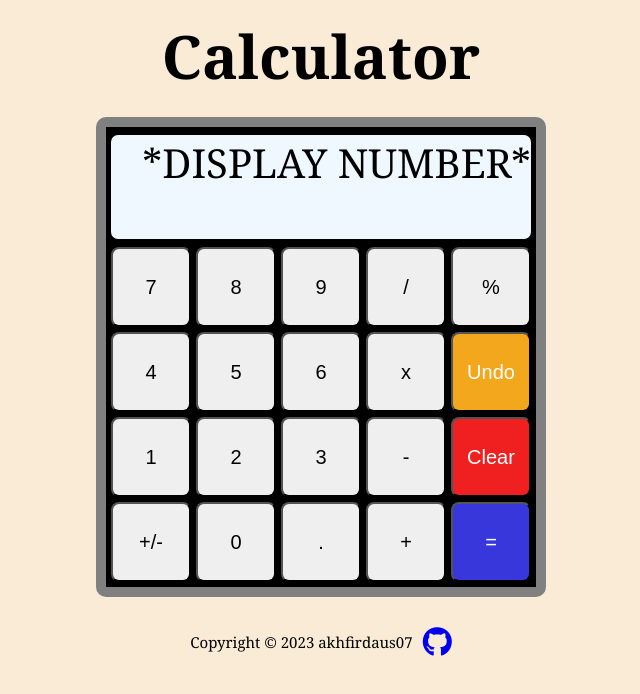
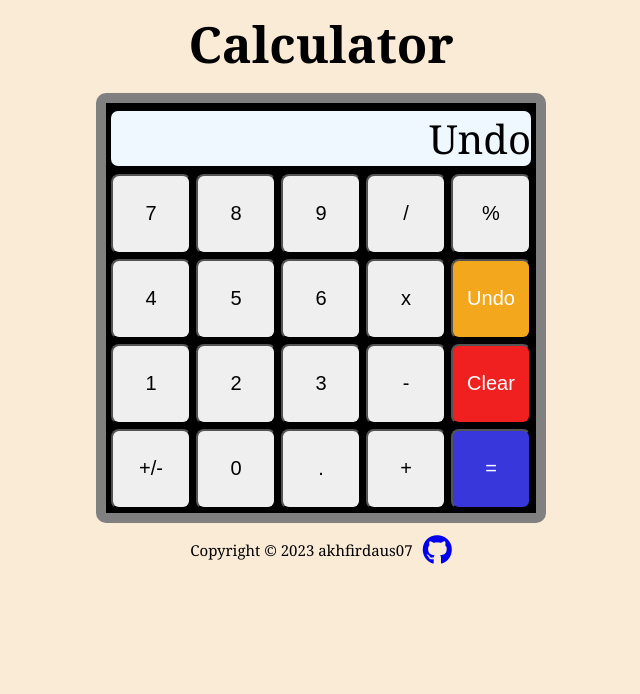
Before and after one commit to akhfirdaus07/calculator, a plain HTML site: page index.html in a window 1280 px wide. Both pictures are taken after a click on the button "Undo". Shown: the whole page, without its empty margins (319-959 px from the left). Drawn offline with Linux system fonts and the light colour scheme.

Commit message:
Add button clicked to display function

```diff
--- a/index.html
+++ b/index.html
@@ -13,7 +13,7 @@
     <h1>Calculator</h1>
     <div class="card">
         <div class="container">
-            <div class="display">*DISPLAY NUMBER*</div>
+            <div class="display"></div>
             <div class="buttons">
                 <button class="num num7">7</button>
                 <button class="num num8">8</button>
--- a/javascript.js
+++ b/javascript.js
@@ -1,3 +1,4 @@
+// Add Mouse hovering effect
 const buttons=document.querySelectorAll("button");
 
 for(let button of buttons){
@@ -12,3 +13,15 @@ function mouseoverEffect(){
 function mouseoutEffect(){
     this.style.opacity=1;
 }
+
+// Add display function
+const display=document.querySelector(".display");
+
+for(let button of buttons){
+    console.log(button.textContent)
+    button.addEventListener("click", clickToDisplay)
+
+}
+function clickToDisplay(){
+    display.textContent+=this.textContent
+}
--- a/style.css
+++ b/style.css
@@ -5,10 +5,10 @@ body{
 }
 
 h1 {
-    margin-top: 15px;
-    margin-bottom: 20px;
+    margin-top: 10px;
+    margin-bottom: 15px;
     text-align: center;
-    font-size: 60px;
+    font-size: 50px;
 }
 
 .card{
@@ -21,7 +21,7 @@ h1 {
 
     border: 10px solid grey;
     border-radius: 10px;
-    height: 450px;
+    height: 400px;
     padding: 5px;
 
     display: flex;
@@ -33,7 +33,7 @@ h1 {
 }
 
 .display {
-    flex:1;
+    flex:2;
     width: 100%;
     background-color: aliceblue;
     border: 3px solid black;
@@ -87,7 +87,7 @@ button{
 
 
 footer{
-    margin-top: 30px;
+    margin-top: 12px;
     font-size: 15px;
     display: flex;
     justify-content: center;
```
